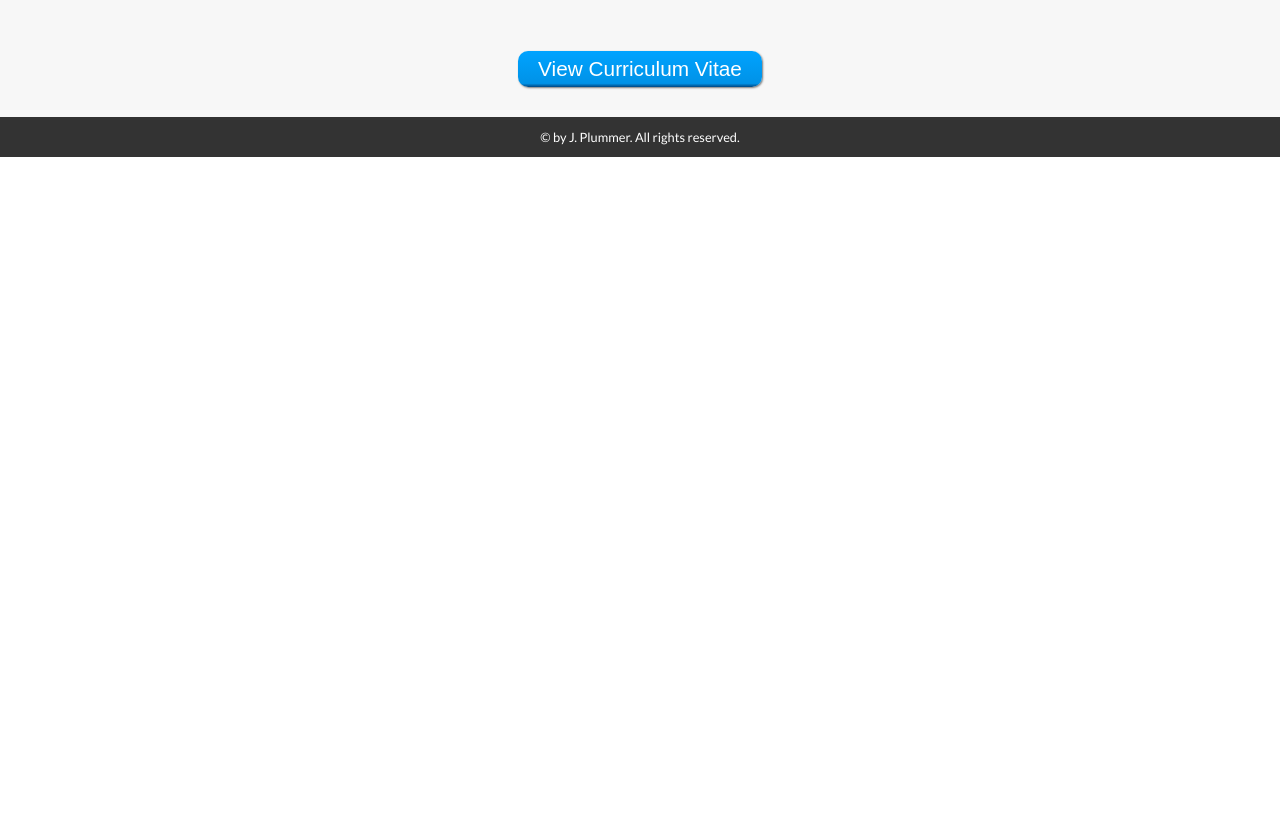
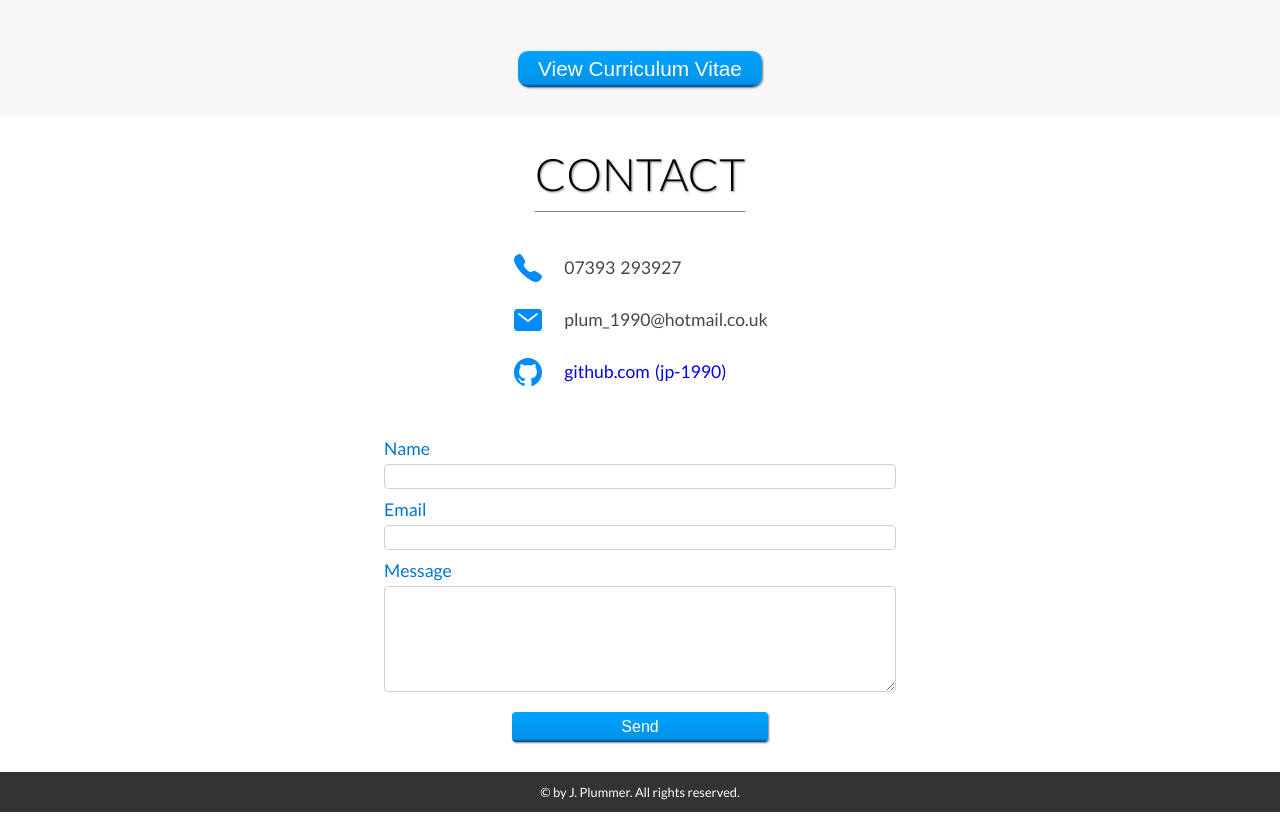
Before and after one commit to jp-1990/jp-1990.github.io, a React (Create React App) app: page / in a window 1280 px wide. Shown: the part 4223-5055 px from the top of the page. Before the commit the page ends 4400 px from the top, so only its background shows below. Built offline with nearby package versions, Linux system fonts and the light colour scheme; a web font is replaced by a local one.

Commit message:
added contact section

```diff
--- a/package.json
+++ b/package.json
@@ -7,6 +7,7 @@
     "@testing-library/jest-dom": "^4.2.4",
     "@testing-library/react": "^9.5.0",
     "@testing-library/user-event": "^7.2.1",
+    "emailjs-com": "^2.6.3",
     "react": "^16.13.1",
     "react-dom": "^16.13.1",
     "react-scripts": "3.4.3"
--- a/public/index.html
+++ b/public/index.html
@@ -31,6 +31,14 @@
       href="https://fonts.googleapis.com/css2?family=Bilbo+Swash+Caps&display=swap"
       rel="stylesheet"
     />
+    <script
+      type="module"
+      src="https://unpkg.com/ionicons@5.1.2/dist/ionicons/ionicons.esm.js"
+    ></script>
+    <script
+      nomodule=""
+      src="https://unpkg.com/ionicons@5.1.2/dist/ionicons/ionicons.js"
+    ></script>
     <title>JP | Portfolio</title>
   </head>
   <body>
--- a/src/App.js
+++ b/src/App.js
@@ -4,6 +4,7 @@ import Hero from './components/Hero/Hero';
 import Projects from './components/Projects/Projects';
 import About from './components/About/About';
 import Skills from './components/Skills/Skills';
+import Contact from './components/Contact/Contact';
 
 const App = () => {
   return (
@@ -13,6 +14,7 @@ const App = () => {
         <Projects id='Projects' />
         <About id='About' />
         <Skills id='Skills' />
+        <Contact id='Contact' />
       </main>
     </Layout>
   );
--- /dev/null
+++ b/src/components/Contact/Contact.js
@@ -0,0 +1,73 @@
+import React from 'react';
+import classes from './Contact.module.css';
+import emailjs from 'emailjs-com';
+
+const Contact = (props) => {
+  const sendEmail = (e) => {
+    e.preventDefault();
+
+    emailjs
+      .sendForm(
+        'portfolio_contact_form',
+        'portfolio_contact_form',
+        e.target,
+        'user_Zja9UaqaNb26pNRFvD4Wo'
+      )
+      .then(
+        (result) => {
+          console.log(result.text);
+        },
+        (error) => {
+          console.log(error.text);
+        }
+      );
+
+    e.target.reset();
+  };
+
+  return (
+    <div id={props.id} className={classes.Contact}>
+      <h1 className={classes.h1}>CONTACT</h1>
+      <div className={classes.Container}>
+        <ul>
+          <li>
+            <ion-icon name='call'></ion-icon>
+            <p id='phone' className={classes.Phone}>
+              07<span style={{ display: 'none' }}>sdfsadg</span>39
+              <span style={{ display: 'none' }}>sdfsadg</span>3 29
+              <span style={{ display: 'none' }}>sdfsadg</span>39
+              <span style={{ display: 'none' }}>sdfsadg</span>27
+            </p>
+          </li>
+          <li>
+            <ion-icon name='mail'></ion-icon>
+            <p id='email' className={classes.Email}>
+              plum_<span style={{ display: 'none' }}>sdfsadg</span>
+              1990<span style={{ display: 'none' }}>fghjtd</span>@
+              <span style={{ display: 'none' }}>ytrtuy</span>hotmail.co
+              <span style={{ display: 'none' }}>cvbvnm</span>.uk
+            </p>
+          </li>
+          <li>
+            <ion-icon name='logo-github'></ion-icon>
+            <p>
+              <a href='https://github.com/jp-1990'>github.com (jp-1990)</a>
+            </p>
+          </li>
+        </ul>
+        <form className='contact-form' onSubmit={sendEmail}>
+          <input type='hidden' name='contact_number' />
+          <label>Name</label>
+          <input type='text' name='user_name' />
+          <label>Email</label>
+          <input type='email' name='user_email' />
+          <label>Message</label>
+          <textarea name='message' />
+          <input type='submit' value='Send' />
+        </form>
+      </div>
+    </div>
+  );
+};
+
+export default Contact;
--- /dev/null
+++ b/src/components/Contact/Contact.module.css
@@ -0,0 +1,228 @@
+.Contact {
+  background-color: #ffffff;
+  text-align: center;
+  display: flex;
+  flex-direction: column;
+  justify-content: center;
+  align-items: center;
+  padding-bottom: 30px;
+}
+
+.h1 {
+  position: relative;
+  font-size: 2.3rem;
+  margin: 30px 0;
+  font-weight: 300;
+  text-shadow: 1px 1px 2px rgb(97, 97, 97, 0.8);
+  border-bottom: 1px solid rgba(0, 0, 0, 0.5);
+  padding-bottom: 10px;
+}
+.Container {
+  display: flex;
+  flex-direction: column;
+  align-items: center;
+  width: 100%;
+}
+
+.Contact ul {
+  margin: 0;
+  padding: 0 0 40px 0;
+  list-style: none;
+  display: flex;
+  flex-direction: column;
+}
+
+.Contact li {
+  display: flex;
+  flex-direction: row;
+  align-items: center;
+  padding: 10px 0;
+}
+
+.Contact p {
+  margin: 0 0 0 20px;
+  font-size: 1.1rem;
+  word-spacing: 0.1rem;
+  color: rgb(70, 70, 70);
+}
+
+.Contact a {
+  text-decoration: none;
+}
+
+.Contact a:hover {
+  cursor: pointer;
+}
+
+.Contact a:hover,
+.Contact a:visited {
+  color: rgb(70, 70, 70);
+}
+
+ion-icon {
+  color: rgb(0, 140, 255);
+  font-size: 2rem;
+}
+
+.Contact form {
+  display: flex;
+  flex-direction: column;
+  text-align: left;
+  width: 60%;
+  color: rgb(0, 117, 212);
+  min-width: 250px;
+}
+
+.Contact label {
+  font-size: 1.1rem;
+}
+
+.Contact input {
+  height: 1.3rem;
+}
+
+.Contact textarea {
+  height: 100px;
+  min-height: 80px;
+  resize: vertical;
+}
+
+.Contact input,
+.Contact textarea {
+  margin: 5px 0 10px 0;
+  border: 1px solid rgb(209, 209, 209);
+  border-radius: 4px;
+}
+
+.Contact input[type='submit'] {
+  color: white;
+  background: linear-gradient(
+    0deg,
+    rgba(0, 71, 131, 1) 0%,
+    #0092e7 10%,
+    #00a3ff 100%
+  );
+  border: none;
+  border-radius: 4px;
+  font-size: 1rem;
+  padding: 6px 20px;
+  margin: 10px 0 0 0;
+  box-shadow: 1px 1px 2px rgba(0, 0, 0, 0.5);
+  height: auto;
+  width: 50%;
+  align-self: center;
+}
+
+@media screen and (min-width: 768px) {
+  .Contact form {
+    width: 50%;
+  }
+}
+
+@media screen and (min-width: 1024px) {
+  .h1 {
+    font-size: 2.8rem;
+  }
+  .Contact form {
+    width: 40%;
+  }
+}
+
+@media screen and (min-width: 1440px) {
+  .Contact .h1 {
+    margin-top: 50px;
+    border: none;
+  }
+
+  .h1::after {
+    content: ' ';
+    display: block;
+    position: absolute;
+    height: 3px;
+    background: black;
+    width: 120px;
+    left: 120%;
+    top: 50%;
+    transform: translateY(-50%);
+    border-radius: 5px;
+  }
+  .h1::before {
+    content: ' ';
+    display: block;
+    position: absolute;
+    height: 3px;
+    background: black;
+    width: 120px;
+    right: 120%;
+    top: 50%;
+    transform: translateY(-50%);
+    border-radius: 5px;
+  }
+
+  .Container {
+    flex-direction: row;
+    justify-content: center;
+    width: 60%;
+    margin: 20px 0;
+    padding: 30px;
+    box-shadow: 0 0 2px #b8b8b870;
+  }
+
+  .Container ul,
+  .Container form {
+    width: 50%;
+    align-self: flex-start;
+  }
+}
+
+@media screen and (min-width: 1920px) {
+  .Container {
+    width: 55%;
+  }
+}
+
+@media screen and (min-width: 2560px) {
+  .Contact h1 {
+    font-size: 4.5rem;
+    margin-top: 80px;
+  }
+
+  .Contact p {
+    font-size: 2rem;
+  }
+
+  .Contact li {
+    padding: 20px 0;
+  }
+
+  ion-icon {
+    color: rgb(0, 140, 255);
+    font-size: 2.7rem;
+  }
+
+  .Contact label {
+    font-size: 2rem;
+  }
+
+  .Contact input {
+    height: 2.6rem;
+  }
+
+  .Contact input[type='submit'] {
+    font-size: 2.2rem;
+    margin: 80px 0;
+    border-radius: 10px;
+  }
+
+  .Contact textarea {
+    height: 160px;
+    min-height: 130px;
+    resize: vertical;
+  }
+
+  .Contact input,
+  .Contact textarea {
+    margin: 10px 0 20px 0;
+    border-radius: 8px;
+  }
+}
```
Also changed, not shown: 1 other file (tests, documents, lock files or other folders).
